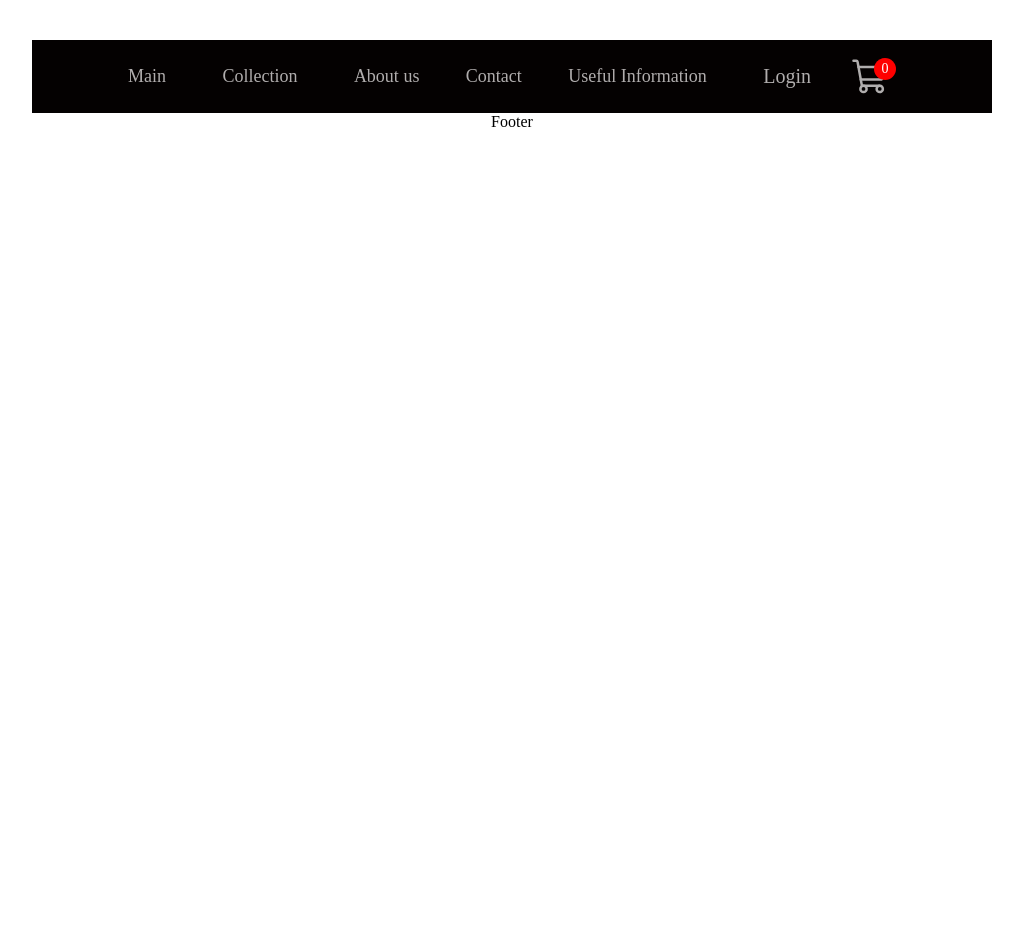
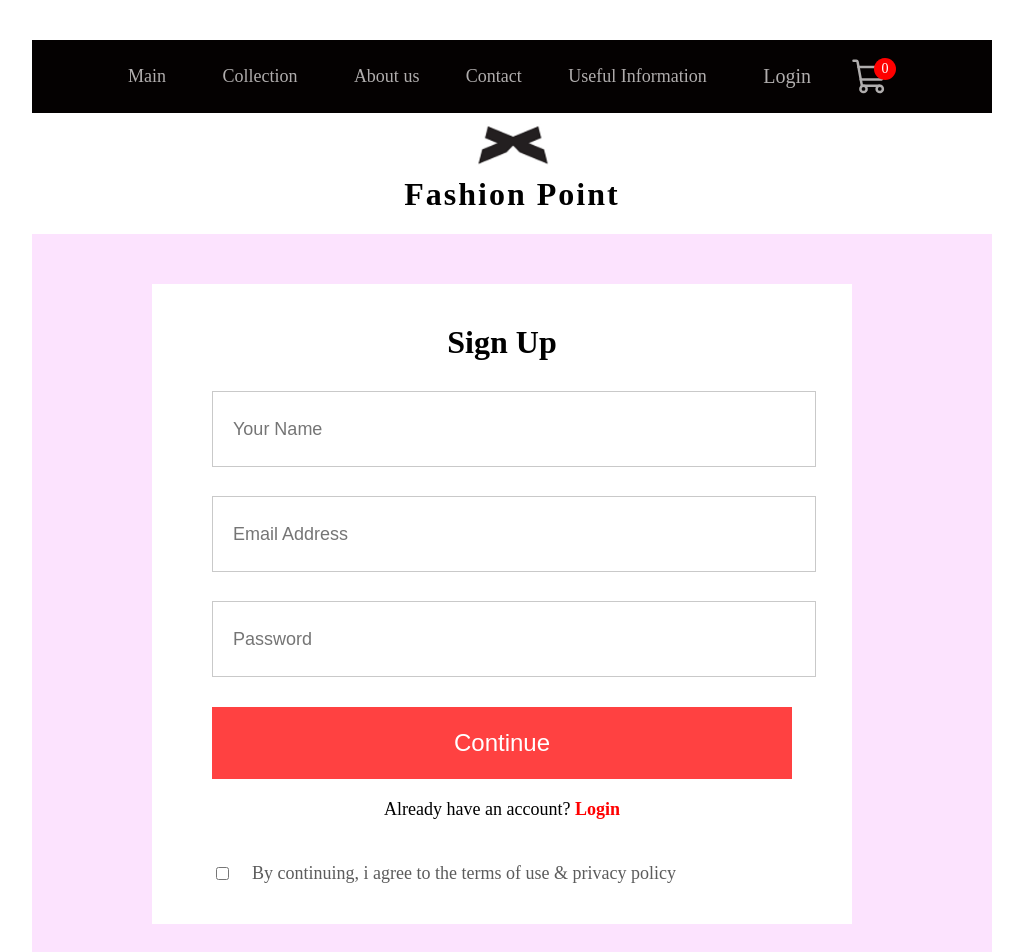
Before and after one commit to AyaAlimova/Online-Store-, a React (Vite) app in the folder online-store-frontend/: page /login in a window 1280 px wide. Before the commit this address had no page. Shown: the top 952 px of the page, without its empty margins (136-1159 px from the left). Before the commit the page ends 800 px from the top, so only its background shows below. Built offline with nearby package versions, Linux system fonts and the light colour scheme.

Commit message:
created login and signin page

```diff
--- a/online-store-frontend/src/App.jsx
+++ b/online-store-frontend/src/App.jsx
@@ -6,6 +6,9 @@
 import Collection from './Pages/Collection.jsx'
 import Contact from './Pages/Contact.jsx'
 import Footer from './components/Footer/Footer.jsx'
+import LoginSignup from './Pages/LoginSignup.jsx'
+import Product from './Pages/Product.jsx'
+
 
 function App() {
     const [product, setProduct] = useState([])
@@ -27,19 +30,17 @@
         <Navbar />
         <Routes>
          <Route path="/" element={<Main />} />
-         <Route path="/collection" element={<Collection />} />
+         <Route path="/collection" element={<Collection allProducts={product}/>} />
+         <Route path="/collection/:category" element={<Collection allProducts={product} />} />
          <Route path="/contact" element={<Contact />} />
-         {/* <Route path="/heels" element={<Collection category = 'heels'/>} /> */}
-        {/*
-        <Route path="/boots" element={<Collection category = 'boots />} />
-        <Route path="/ballets" element={<Collection category = 'ballets />} />
-          <Route path = ':productId' element = {<Collection />}
-          </Route>
-        <Route path="/about" element={<About />} />
+         <Route path ="/login" element={<LoginSignup />}/>
+         <Route path='/product' element={<Product />}>
+            <Route path = ":productId" element= {<Product />}/>
+         </Route>
+         {/* <Route path="/about" element={<About />} />
+         <Route path="/info" element={<Info />} />
+         <Route path="/cart" element={<Cart />} /> */}
 
-        <Route path="/info" element={<Info />} />
-        <Route path="/cart" element={<Cart />} />
-           */}
         </Routes>
         <Footer />
       </Router>
--- a/online-store-frontend/src/Pages/Collection.jsx
+++ b/online-store-frontend/src/Pages/Collection.jsx
@@ -1,22 +1,32 @@
 import React, { useContext } from 'react';
-import './Css/collection.css'
-import { ShopContext } from '../Context/ShopContext'; // Adjust the path as needed
+import { useParams } from 'react-router-dom'; // Import useParams to get URL parameters
+import './Css/collection.css';
+import { ShopContext } from '../Context/ShopContext';
 import Item from '../components/Items/Item';
 import Header from '../components/Header';
 
 function Collection() {
   const { allProducts } = useContext(ShopContext); // Destructure allProducts from the context
+  const { category } = useParams(); // Get the category from the URL
 
   // Check if allProducts is undefined
   if (!allProducts) {
     return <div>Loading...</div>; // Optional: Handle loading state or error state
   }
 
+  // Filter products based on category from the URL
+  const filteredProducts = allProducts.filter((item) => {
+    if (!category) {
+      return true; // Show all products if no category is selected
+    }
+    return item.category === category; // Filter by category
+  });
+
   return (
-   <div className='shop-container' >
+    <div className='shop-container'>
       <Header />
       <div className='shop-category'>
-      {allProducts.map((item) => (
+        {filteredProducts.map((item) => (
           <Item key={item.id} id={item.id} name={item.name} image={item.image} price={item.price} />
         ))}
       </div>
--- /dev/null
+++ b/online-store-frontend/src/Pages/Css/loginSignUp.css
@@ -0,0 +1,65 @@
+.loginSignUp {
+  padding-top: 5px;
+  background-color: #fce3fe;
+  padding-top: 50px;
+  padding-bottom: 50px;
+  padding-left: 120px;
+}
+.loginSignUp-container{
+
+  width: 580px;
+  height: 600px;
+  background: white;
+  padding: 20px 60px;
+}
+
+.loginSignUp-container h1{
+  margin: 20px 0px;
+}
+
+.loginSignUp-fields{
+  display: flex;
+  flex-direction: column;
+  gap: 29px;
+  margin-top: 30px;
+}
+.loginSignUp-fields input{
+  height: 72px;
+  width: 100%;
+  padding-left: 20px;
+  border: 1px solid #c9c9c9;
+  outline: none;
+  color: #5c5c5c;
+  font-size: 18px;
+}
+
+.loginSignUp-container button{
+  width: 580px;
+  height: 72px;
+  color: white;
+  background: #ff4141;
+  margin-top: 30px;
+  border: none;
+  font-size: 24px;
+  font-weight: 500;
+  cursor: pointer;
+}
+.loginSignUp-login{
+  margin-top: 20px;
+  columns: #5c5c5c;
+  font-size: 18px;
+  font-weight: 500;
+}
+.loginSignUp-login span{
+  color: red;
+  font-weight: 600;
+}
+.loginSignUp-agree{
+  display: flex;
+  align-items: center;
+  margin-top: 25px;
+  gap: 20px;
+  color: #5c5c5c;
+  font-size: 18px;
+  font-weight: 500;
+}
--- a/online-store-frontend/src/Pages/LoginSignup.jsx
+++ b/online-store-frontend/src/Pages/LoginSignup.jsx
@@ -1,8 +1,29 @@
 import React from 'react'
+import './Css/loginSignUp.css'
+import Header from '../components/Header'
 
  function LoginSignup() {
   return (
-    <div>LoginSignup</div>
+    <>
+    <Header />
+    <div className='loginSignUp'>
+      <div className="loginSignUp-container">
+        <h1>Sign Up</h1>
+        <div className='loginSignUp-fields'>
+          <input type="text" placeholder='Your Name' />
+          <input type="email" placeholder='Email Address' />
+          <input type="password" placeholder='Password' />
+        </div>
+        <button>Continue</button>
+        <p className="loginSignUp-login">Already have an account? <span>Login</span></p>
+        <div className="loginSignUp-agree">
+          <input type="checkbox" name='' id='' />
+          <p>By continuing, i agree to the terms of use & privacy policy</p>
+        </div>
+      </div>
+
+    </div>
+    </>
   )
 }
 
--- /dev/null
+++ b/online-store-frontend/src/Pages/Product.jsx
@@ -0,0 +1,18 @@
+import React, { useContext } from 'react'
+import { ShopContext } from '../Context/ShopContext'
+import { useParams } from 'react-router-dom'
+
+const Product = () => {
+  const {all_product} = useContext(ShopContext)
+  const {productId} = useParams()
+  const product = all_product.find((e) => e.id === Number(productId))
+
+
+  return (
+    <div>
+
+    </div>
+  )
+}
+
+export default Product
--- a/online-store-frontend/src/assets/allProducts.js
+++ b/online-store-frontend/src/assets/allProducts.js
@@ -144,7 +144,7 @@
   {
     id:14,
     name: 'Naturalizer Havana Flat',
-    category: "ballet",
+    category: "ballets",
     price: 47.80,
     image: ballet1,
     description: 'Sharpen your look with the Naturalizer Havana slip-on flat. Subtly elevated with a rounded block heel with shiny trim, this slip-on is highlighted with a pointed toe and V-shaped vamp and Contour+ technology for enhanced fit and comfort.'
@@ -153,7 +153,7 @@
    {
     id:15,
     name: 'Naturalizer Havana Flat',
-    category: "ballet",
+    category: "ballets",
     price: 37.82,
     image: ballet2,
     description: 'Sharpen your look with the Naturalizer Havana slip-on flat. Subtly elevated with a rounded block heel with shiny trim, this slip-on is highlighted with a pointed toe and V-shaped vamp and Contour+ technology for enhanced fit and comfort.'
@@ -162,7 +162,7 @@
   {
     id:16,
     name: 'Naturalizer Havana Flat',
-    category: "ballet",
+    category: "ballets",
     price: 37.82,
     image: ballet3,
     description: 'Sharpen your look with the Naturalizer Havana slip-on flat. Subtly elevated with a rounded block heel with shiny trim, this slip-on is highlighted with a pointed toe and V-shaped vamp and Contour+ technology for enhanced fit and comfort.'
```
Also changed, not shown: online-store-frontend/src/Pages/Ballet.jsx (deleted), online-store-frontend/src/Pages/Boots.jsx (deleted), online-store-frontend/src/Pages/Heels.jsx (deleted), 1 other file (tests, documents, lock files or other folders). Lines whose indentation alone changed are shown as unchanged.
